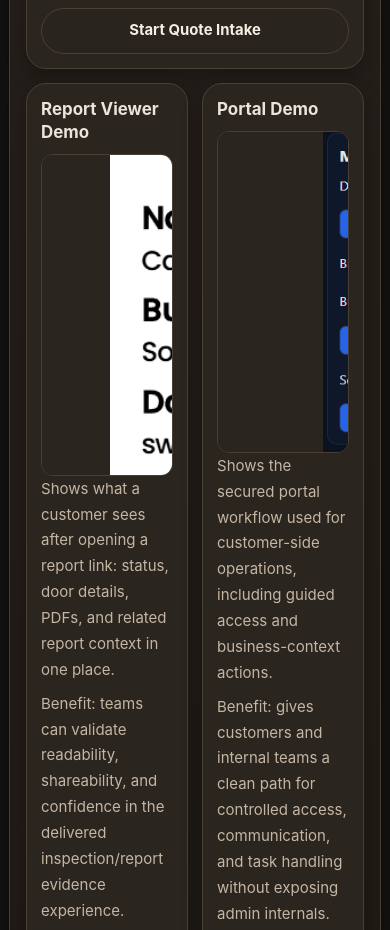
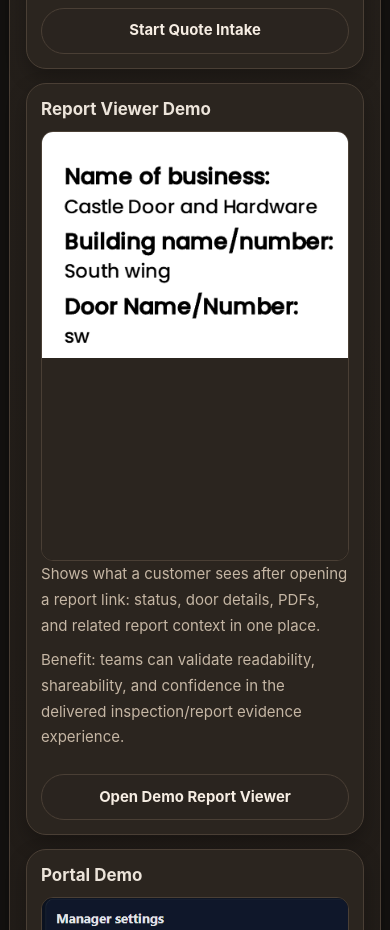
Before and after one commit to cameron-Castle/castle-door-website, a plain HTML site: page index.html in a window 390 px wide. Shown: the part 4640-5570 px from the top of the page. Drawn offline with Linux system fonts and the light colour scheme.

Commit message:
Update index.html

```diff
--- a/index.html
+++ b/index.html
@@ -1114,6 +1114,15 @@
       .hero h1 { max-width: none; }
       .map-card,
       .map-card iframe { min-height: 240px; }
+      #demo .cards-3 { grid-template-columns: 1fr !important; }
+      #demo .card[style*="grid-column"] { grid-column: auto !important; }
+      .demo-slider__viewport {
+        aspect-ratio: 10 / 14;
+        min-height: 420px;
+      }
+      .demo-slider__viewport img {
+        object-position: center top;
+      }
       .hero-focus-photo__caption {
         left: 10px;
         right: 10px;
```
